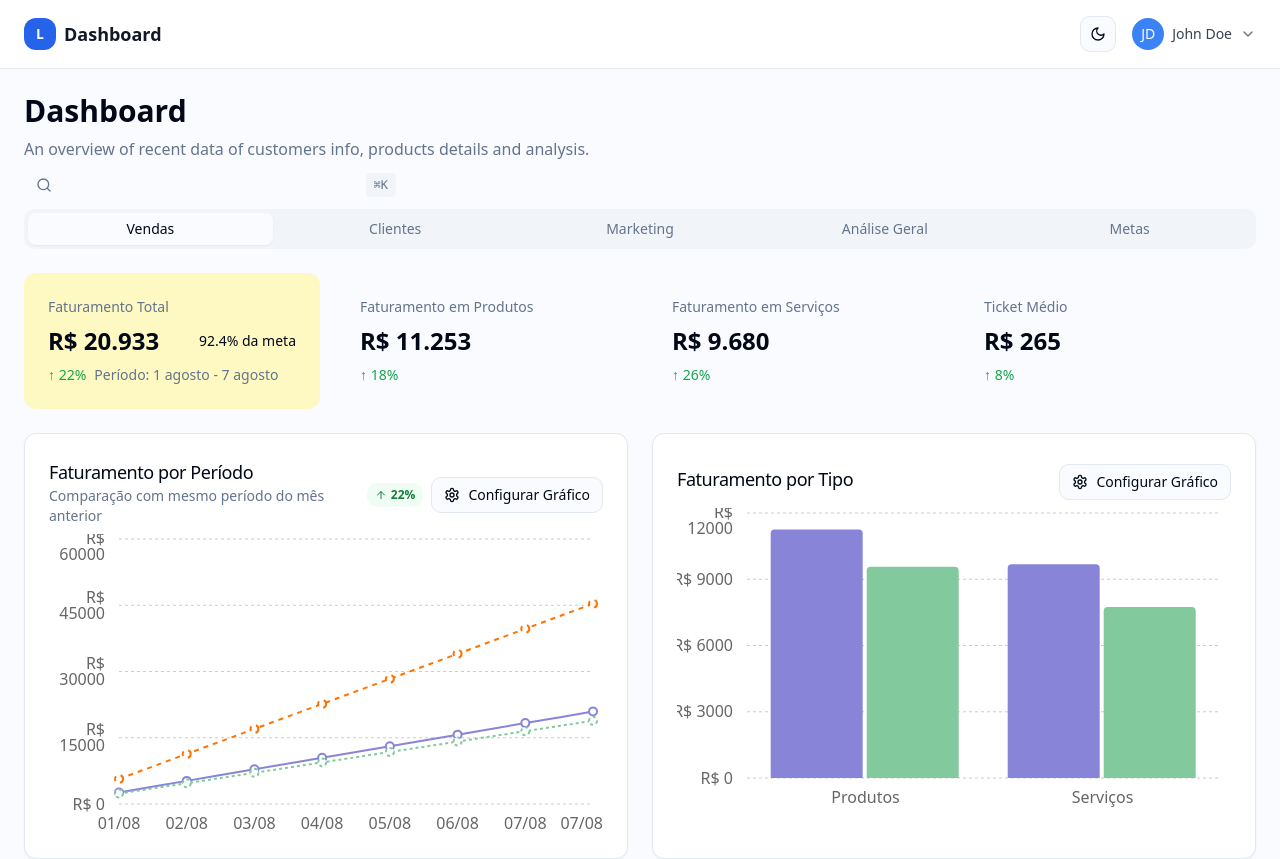
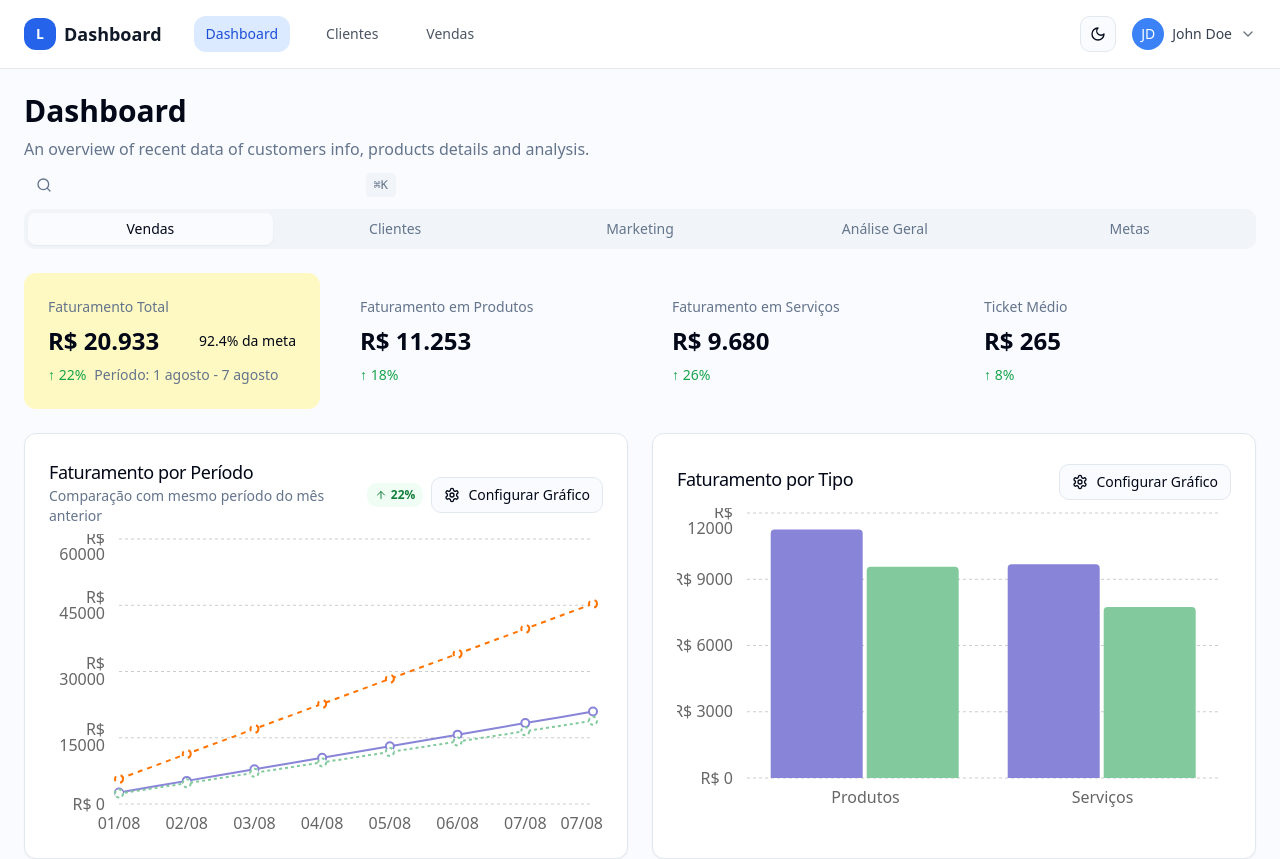
Before and after one commit to guilhermelr291/microbiz-performance-hub-63, a React (Vite) app: page / in a window 1280 px wide. Shown: the top 859 px of the page. Built offline with nearby package versions, Linux system fonts and the light colour scheme.

Commit message:
Add navigation menu
Re-add the top navigation menu with Dashboard, Customers, and Sales options, maintaining the previous layout. No routes will be added to the menu at this time.

```diff
--- a/src/components/TopNavigation.tsx
+++ b/src/components/TopNavigation.tsx
@@ -18,11 +18,8 @@ export const TopNavigation = ({ onTabChange }: TopNavigationProps) => {
 
   const navItems = [
     { id: 'overview', label: 'Dashboard', active: activeTab === 'overview' },
-    { id: 'analytics', label: 'Analytics', active: activeTab === 'analytics' },
-    { id: 'customers', label: 'Customers', active: activeTab === 'customers' },
-    { id: 'marketing', label: 'Marketing', active: activeTab === 'marketing' },
-    { id: 'analysis', label: 'Analysis', active: activeTab === 'analysis' },
-    { id: 'goals', label: 'Goals', active: activeTab === 'goals' },
+    { id: 'clientes', label: 'Clientes', active: activeTab === 'clientes' },
+    { id: 'vendas', label: 'Vendas', active: activeTab === 'vendas' },
   ];
 
   return (
@@ -36,6 +33,22 @@ export const TopNavigation = ({ onTabChange }: TopNavigationProps) => {
             </div>
             <span className="font-semibold text-lg text-gray-900 dark:text-white">Dashboard</span>
           </div>
+
+          <nav className="flex space-x-6">
+            {navItems.map((item) => (
+              <button
+                key={item.id}
+                onClick={() => handleTabClick(item.id)}
+                className={`px-3 py-2 rounded-lg text-sm font-medium transition-colors ${
+                  item.active
+                    ? 'bg-blue-100 dark:bg-blue-900/30 text-blue-700 dark:text-blue-300'
+                    : 'text-gray-600 dark:text-gray-300 hover:text-blue-600 dark:hover:text-blue-400'
+                }`}
+              >
+                {item.label}
+              </button>
+            ))}
+          </nav>
 
         </div>
 
```
